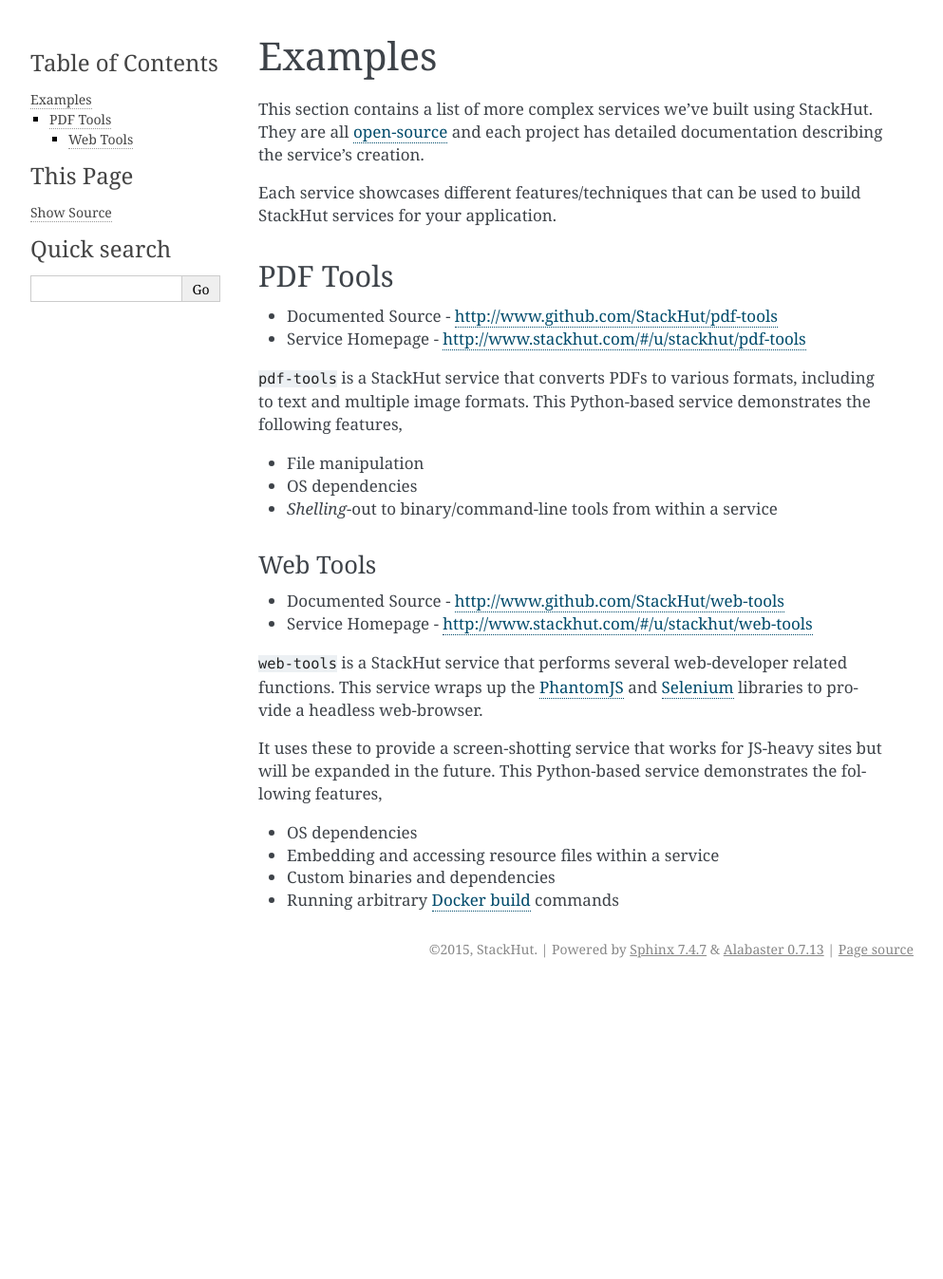
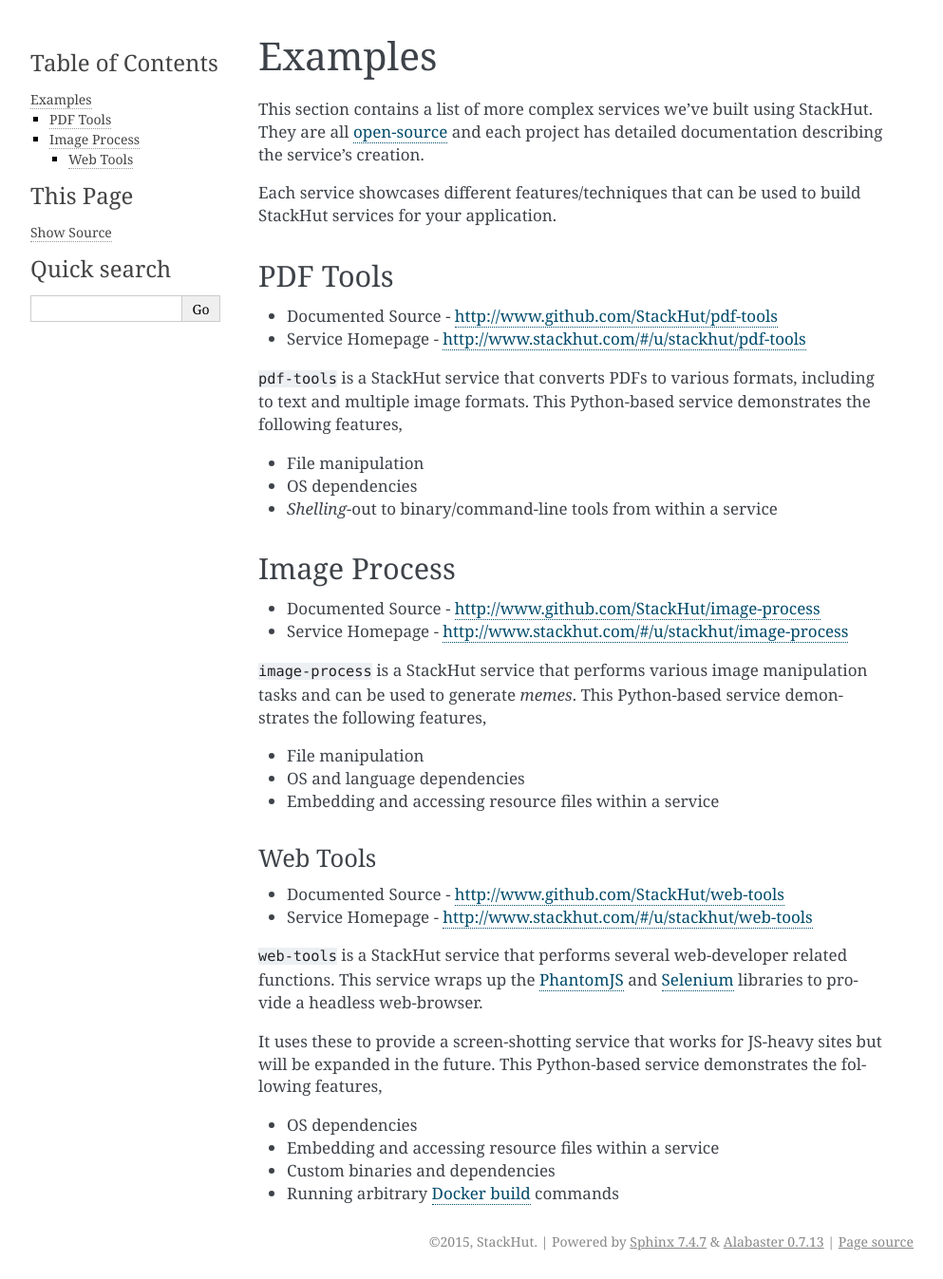
Before and after one commit to nstack/stackhut, a Sphinx documentation site: the page built from docs/examples/index.rst, in a window 1280 px wide. Shown: the whole page at 95% size, without its empty margins (148-1141 px from the left). Built offline with Sphinx 7.4.7, drawn with Linux system fonts in a browser that asks for light colours; pages that are not in the unit, such as notebooks, are missing from menus; before the commit the page ends 1039 px from its top, so only the background shows below that.

Commit message:
add image-process to examples

```diff
--- a/docs/examples/index.rst
+++ b/docs/examples/index.rst
@@ -22,17 +22,17 @@
 * *Shelling*-out to binary/command-line tools from within a service
 
 
-.. Image Process
-.. =============
+Image Process
+=============
 
-.. * Documented Source - http://www.github.com/StackHut/image-process
-.. * Service Homepage - http://www.stackhut.com/#/u/stackhut/image-process
+* Documented Source - http://www.github.com/StackHut/image-process
+* Service Homepage - http://www.stackhut.com/#/u/stackhut/image-process
 
-.. ``image-process`` is a StackHut service that performs various image manipulation tasks and can be used to generate *memes*. This Python-based service demonstrates the following features,
+``image-process`` is a StackHut service that performs various image manipulation tasks and can be used to generate *memes*. This Python-based service demonstrates the following features,
 
-.. * File manipulation
-.. * OS and language dependencies
-.. * Embedding and accessing resource files within a service
+* File manipulation
+* OS and language dependencies
+* Embedding and accessing resource files within a service
 
 
 =========
--- a/docs/getting_started/tutorial.rst
+++ b/docs/getting_started/tutorial.rst
@@ -234,10 +234,8 @@
 
 Thanks for reading this tutorial - you can find more information on calling services in :ref:`using_index`.
 
-This was a super simple example, but you can build anything you can in Python or Node: we've been using StackHut to create web-scrapers, image processing tools, video conversion APIs and more. Several of these are hosted publicly at the `StackHut repository <https://stackhut.com/#/services>`_.
-.. , and in :ref:`examples_index` we decribing how we built them.
+This was a super simple example, but you can build anything you can in Python or Node: we've been using StackHut to create web-scrapers, image processing tools, video conversion APIs and more. Several of these are hosted publicly at the `StackHut repository <https://stackhut.com/#/services>`_, and in :ref:`examples_index` we describe how we built them.
 
 .. You can find all kinds of services, for instance, video encoding, compression, compilation, web scraping, and more,
 
-
 We'd love to see what you come up with.
```
